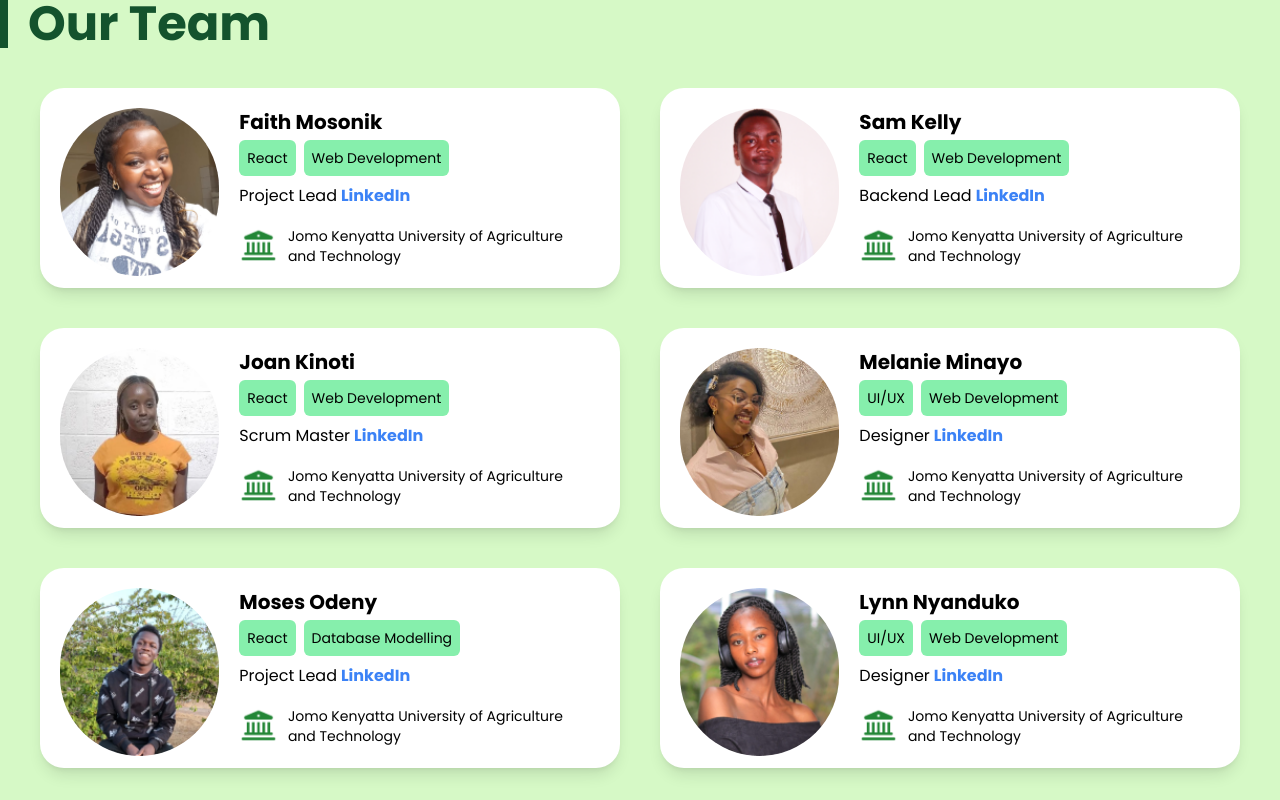
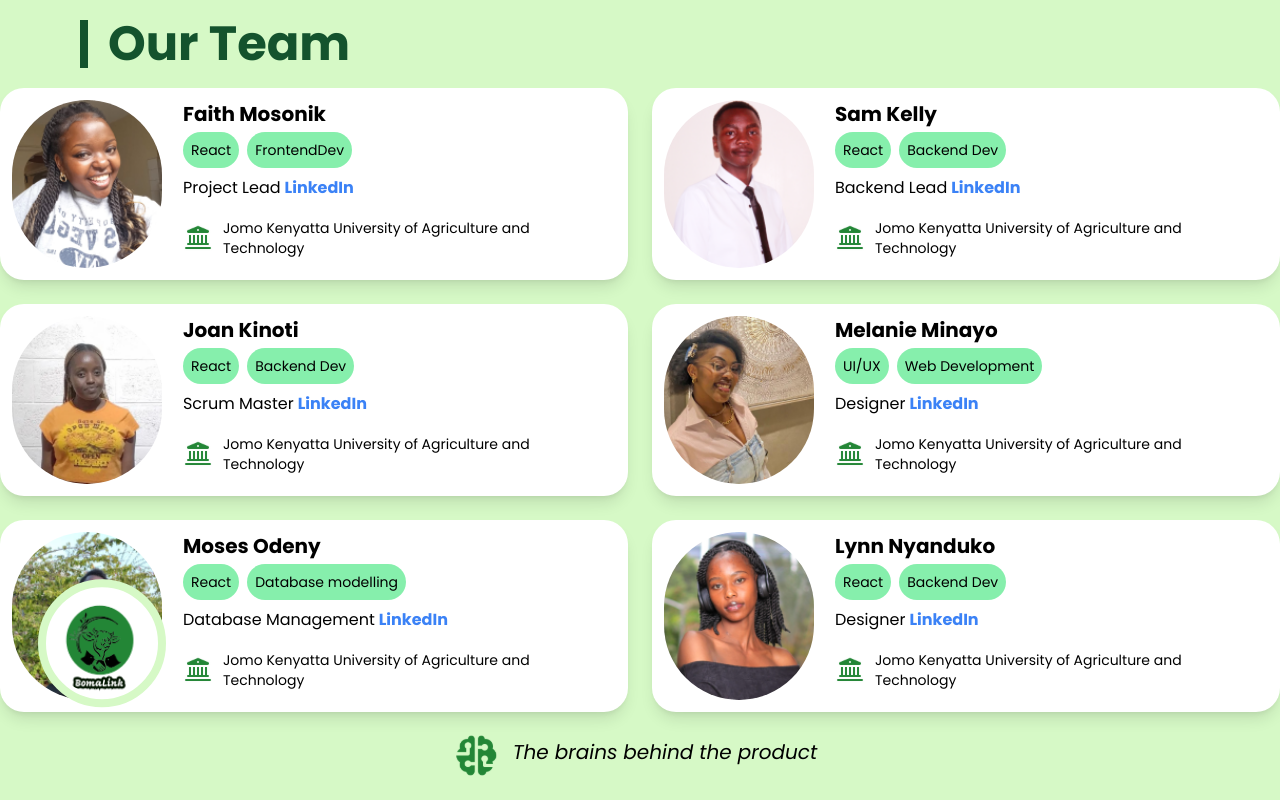
Before and after one commit to Icey-Python/BomaLink-web, a Next.js app: page /contactUs in a window 1280 px wide. Shown: the top 800 px of the page. Built offline with nearby package versions, Linux system fonts and the light colour scheme; a web font is replaced by a local one.

Commit message:
Refactor: Created a card for Profile

```diff
--- a/app/components/Footer.tsx
+++ b/app/components/Footer.tsx
@@ -6,7 +6,7 @@ function Footer() {
     <footer className="bg-green-950 text-green-200 py-12 w-screen">
       <div className="flex flex-col md:flex-row justify-around items-start md:items-center">
         <div className="flex items-center md:mb-0">
-          <div className="relative w-20 h-20 mr-3">
+          <div className="absolute bottom-[18%] translate-y-[40%] left-[3%] w-32 h-32 mr-3 bg-white rounded-full border-[#D6F9C6] border-8">
             <Image
               src="/logo-with-name.png"
               alt="Logo"
@@ -17,7 +17,7 @@ function Footer() {
               className="rounded-full"
             />
           </div>
-          <div>
+          <div className='ml-10'>
             <h3 className="text-xl font-bold text-white">BOMALINK</h3>
             <p className="text-sm">Maamuzi sahihi, ushirikiano wa kudumu</p>
           </div>
--- a/app/contactUs/components/profileCard.tsx
+++ b/app/contactUs/components/ProfileCard.tsx
@@ -1,4 +1,5 @@
 import Image from "next/image"
+import React from "react"
 declare namespace JSX{
 interface Props{
     path: string,
@@ -8,26 +9,26 @@ interface Props{
     skills:Array<string>
 }
 }
-const profileCard = ({path,position,linkedIn,name,skills}:JSX.Props) => {
+const ProfileCard = ({path,position,linkedIn,name,skills}:JSX.Props) => {
   return (
-    <div className="bg-white relative m-5 p-5 rounded-3xl shadow-lg overflow-hidden flex flex-col items-center gap-0.5 w-7/13">
-          <div className="flex space-x">
+    <div className="bg-white relative  p-3 rounded-3xl shadow-lg overflow-hidden flex flex-col items-center  max-w-fit">
+          <div className="flex ">
             <div>
               <Image
                 src={path}
                 alt="Profile Photo"
-                width={300}
-                height={300}
+                width={150}
+                height={150}
                 className="rounded-full  ml-0  h-full  object-cover mr-1"
               />
             </div>
             <div className="ml-5">
               <h2 className="text-xl font-bold mb-1">{name}</h2>
               <div className="flex space-x-2 mb-2">
-                <span className="bg-green-300 p-2 rounded-md text-sm">
+                <span className="bg-green-300 p-2 rounded-full text-sm">
                  {skills[0]}
                 </span>
-                <span className="bg-green-300 p-2 rounded-md text-sm">
+                <span className="bg-green-300 p-2 rounded-full text-sm">
                   {skills[1]}
                 </span>
               </div>
@@ -46,8 +47,8 @@ const profileCard = ({path,position,linkedIn,name,skills}:JSX.Props) => {
                 <Image
                 src="/icons/school-icon.svg"
                 alt="school"
-                width={50}
-                height={50}
+                width={30}
+                height={30}
                 />
               <p className="text-sm  p-2.5 ml-0">
                 Jomo Kenyatta University of Agriculture and Technology
@@ -59,4 +60,4 @@ const profileCard = ({path,position,linkedIn,name,skills}:JSX.Props) => {
   )
 }
 
-export default profileCard
+export default ProfileCard
--- a/app/contactUs/page.tsx
+++ b/app/contactUs/page.tsx
@@ -1,311 +1,26 @@
 import React from "react";
 import Footer from "../components/Footer";
 import Image from "next/image";
-import profileCard from "./components/profileCard";
+import profileCard from "./components/ProfileCard";
+import ProfileCard from "./components/ProfileCard";
 
 const page = () => {
   return (
     <div className="bg-gradient-to-r from-[#D6F9C6] to-[#D6F9C6] font-poppins w-screen overflow-x-hidden">
-      <h1 className="border-l-8 border-green-900 text-green-900 text-left  my-5mx-10 px-5 w-fit text-5xl font-poppins font-bold">
+      <h1 className="border-l-8 border-green-900 text-green-900 text-left  my-5 mx-20 px-5 w-fit text-5xl font-poppins font-bold">
         Our Team
       </h1>
-      <div className="flex flex-wrap justify-around w-full p-5">
-        <div className="flex">
-        <div className="bg-white relative m-5 p-5 rounded-3xl shadow-lg overflow-hidden flex flex-col items-center gap-0.5 h-[200px] w-fit
-        ">
-          <div className="flex space-x">
-            <div>
-              <Image
-                src="/profile/FM-profile.png"
-                alt="Profile Photo"
-                width={200}
-                height={200}
-                className="rounded-full  ml-0  h-full  object-cover mr-1"
-              />
-            </div>
-            <div className="ml-5">
-              <h2 className="text-xl font-bold mb-1">Faith Mosonik</h2>
-              <div className="flex space-x-2 mb-2">
-                <span className="bg-green-300 p-2 rounded-md text-sm">
-                  React
-                </span>
-                <span className="bg-green-300 p-2 rounded-md text-sm">
-                  Web Development
-                </span>
-              </div>
-              <div className="flex flex-row mb-2">
-                <span>Project Lead</span>
-                <span>
-                  <a
-                    href="https://www.linkedin.com/in/faith-mosonik-b07460238?utm_source=share&utm_campaign=share_via&utm_content=profile&utm_medium=android_app"
-                    className="text-blue-500 ml-1 font-bold"
-                  >
-                    LinkedIn
-                  </a>
-                </span>
-              </div>
-              <div className="flex">
-                <Image
-                src="/icons/school-icon.svg"
-                alt="school"
-                width={50}
-                height={50}
-                />
-              <p className="text-sm  p-2.5 ml-0">
-                Jomo Kenyatta University of Agriculture and Technology
-              </p>
-              </div>
-            </div>
-          </div>
+        <div className="grid grid-cols-2 gap-6 w-fit mx-auto mb-4">
+          <ProfileCard path={"/profile/FM-profile.png"} position={"Project Lead"} linkedIn={"https://www.linkedin.com/in/faith-mosonik-b07460238?utm_source=share&utm_campaign=share_via&utm_content=profile&utm_medium=android_app"} skills={["React", "FrontendDev"]} name={"Faith Mosonik"}/>
+          <ProfileCard path={"/profile/SK-profile.png"} position={"Backend Lead"} linkedIn={"https://www.linkedin.com/in/sammy-kelly-777079292?utm_source=share&utm_campaign=share_via&utm_content=profile&utm_medium=android_app"} skills={["React", "Backend Dev"]} name={"Sam Kelly"}/>
+          <ProfileCard path={"/profile/JK-profile.png"} position={"Scrum Master"} linkedIn={"https://www.linkedin.com/in/joan-kinoti-9b26311b1"} skills={["React", "Backend Dev"]} name={"Joan Kinoti"}/>
+          <ProfileCard path={"/profile/MM-profile.png"} position={"Designer"} linkedIn={"https://www.linkedin.com/in/melanie-minayo-6ab167298/"} skills={["UI/UX", "Web Development"]} name={"Melanie Minayo"}/>
+          <ProfileCard path={"/profile/MO-profile.png"} position={"Database Management"} linkedIn={"https://www.linkedin.com/in/moses-odeny-19bb56292"} skills={["React", "Database modelling"]} name={"Moses Odeny"}/>
+          <ProfileCard path={"/profile/LN-profile.png"} position={"Designer"} linkedIn={"https://www.linkedin.com/in/lynn-omae-0160b1252?utm_source=share&utm_campaign=share_via&utm_content=profile&utm_medium=android_app"} skills={["React", "Backend Dev"]} name={"Lynn Nyanduko"}/>
         </div>
 
-        <div className="bg-white relative m-5 p-5 rounded-3xl shadow-lg overflow-hidden flex flex-col items-center gap-0.5 h-[200px] w-fit
-        ">
-          <div className="flex space-x">
-            <div>
-              <Image
-                src="/profile/SK-profile.png"
-                alt="Profile Photo"
-                width={200}
-                height={200}
-                className="rounded-full  ml-0  h-full  object-cover mr-1"
-              />
-            </div>
-            <div className="ml-5">
-              <h2 className="text-xl font-bold mb-1">Sam Kelly</h2>
-              <div className="flex space-x-2 mb-2">
-                <span className="bg-green-300 p-2 rounded-md text-sm">
-                  React
-                </span>
-                <span className="bg-green-300 p-2 rounded-md text-sm">
-                  Web Development
-                </span>
-              </div>
-              <div className="flex flex-row mb-2">
-                <span>Backend Lead</span>
-                <span>
-                  <a
-                    href="https://www.linkedin.com/in/sammy-kelly-777079292?utm_source=share&utm_campaign=share_via&utm_content=profile&utm_medium=android_app"
-                    className="text-blue-500 ml-1 font-bold"
-                  >
-                    LinkedIn
-                  </a>
-                </span>
-              </div>
-              <div className="flex">
-                <Image
-                src="/icons/school-icon.svg"
-                alt="school"
-                width={50}
-                height={50}
-                />
-              <p className="text-sm  p-2.5 ml-0">
-                Jomo Kenyatta University of Agriculture and Technology
-              </p>
-              </div>
-            </div>
-          </div>
-        </div>
-        </div>
 
-        <div className="flex">
-        <div className="bg-white relative m-5 p-5 rounded-3xl shadow-lg overflow-hidden flex flex-col items-center gap-0.5 h-[200px] w-fit
-        ">
-          <div className="flex space-x">
-            <div>
-              <Image
-                src="/profile/JK-profile.png"
-                alt="Profile Photo"
-                width={200}
-                height={200}
-                className="rounded-full  ml-0  h-full object-cover mr-1"
-              />
-            </div>
-            <div className="ml-5">
-              <h2 className="text-xl font-bold mb-1">Joan Kinoti</h2>
-              <div className="flex space-x-2 mb-2">
-                <span className="bg-green-300 p-2 rounded-md text-sm">
-                  React
-                </span>
-                <span className="bg-green-300 p-2 rounded-md text-sm">
-                  Web Development
-                </span>
-              </div>
-              <div className="flex flex-row mb-2">
-                <span>Scrum Master</span>
-                <span>
-                  <a
-                    href="https://www.linkedin.com/in/joan-kinoti-9b26311b1"
-                    className="text-blue-500 ml-1 font-bold"
-                  >
-                    LinkedIn
-                  </a>
-                </span>
-              </div>
-              <div className="flex">
-                <Image
-                src="/icons/school-icon.svg"
-                alt="school"
-                width={50}
-                height={50}
-                />
-              <p className="text-sm  p-2.5 ml-0">
-                Jomo Kenyatta University of Agriculture and Technology
-              </p>
-              </div>
-            </div>
-          </div>
-        </div>
-        <div className="bg-white relative m-5 p-5 rounded-3xl shadow-lg overflow-hidden flex flex-col items-center gap-0.5 h-[200px] w-fit
-        ">
-          <div className="flex space-x">
-            <div>
-              <Image
-                src="/profile/MM-profile.png"
-                alt="Profile Photo"
-                width={200}
-                height={200}
-                className="rounded-full  ml-0  h-full object-cover mr-1"
-              />
-            </div>
-            <div className="ml-5">
-              <h2 className="text-xl font-bold mb-1">Melanie Minayo</h2>
-              <div className="flex space-x-2 mb-2">
-                <span className="bg-green-300 p-2 rounded-md text-sm">
-                  UI/UX
-                </span>
-                <span className="bg-green-300 p-2 rounded-md text-sm">
-                  Web Development
-                </span>
-              </div>
-              <div className="flex flex-row mb-2">
-                <span>Designer</span>
-                <span>
-                  <a
-                    href="https://www.linkedin.com/in/melanie-minayo-6ab167298/"
-                    className="text-blue-500 ml-1 font-bold"
-                  >
-                    LinkedIn
-                  </a>
-                </span>
-              </div>
-              <div className="flex">
-                <Image
-                src="/icons/school-icon.svg"
-                alt="school"
-                width={50}
-                height={50}
-                />
-              <p className="text-sm  p-2.5 ml-0">
-                Jomo Kenyatta University of Agriculture and Technology
-              </p>
-              </div>
-            </div>
-          </div>
-        </div>
-        </div>
-
-        <div className="flex">
-        <div className="bg-white relative m-5 p-5 rounded-3xl shadow-lg overflow-hidden flex flex-col items-center gap-0.5 h-[200px] w-fit
-        ">
-          <div className="flex space-x">
-            <div>
-              <Image
-                src="/profile/MO-profile.png"
-                alt="Profile Photo"
-                width={200}
-                height={200}
-                className="rounded-full  ml-0  h-full object-cover mr-1"
-              />
-            </div>
-            <div className="ml-5">
-              <h2 className="text-xl font-bold mb-1">Moses Odeny</h2>
-              <div className="flex space-x-2 mb-2">
-                <span className="bg-green-300 p-2 rounded-md text-sm">
-                  React
-                </span>
-                <span className="bg-green-300 p-2 rounded-md text-sm">
-                  Database Modelling
-                </span>
-              </div>
-              <div className="flex flex-row mb-2">
-                <span>Project Lead</span>
-                <span>
-                  <a
-                    href="https://www.linkedin.com/in/moses-odeny-19bb56292"
-                    className="text-blue-500 ml-1 font-bold"
-                  >
-                    LinkedIn
-                  </a>
-                </span>
-              </div>
-              <div className="flex">
-                <Image
-                src="/icons/school-icon.svg"
-                alt="school"
-                width={50}
-                height={50}
-                />
-              <p className="text-sm  p-2.5 ml-0">
-                Jomo Kenyatta University of Agriculture and Technology
-              </p>
-              </div>
-            </div>
-          </div>
-        </div>
-
-        <div className="bg-white relative m-5 p-5 rounded-3xl shadow-lg overflow-hidden flex flex-col items-center gap-0.5 h-[200px] w-fit
-        ">
-          <div className="flex space-x">
-            <div>
-              <Image
-                src="/profile/LN-profile.png"
-                alt="Profile Photo"
-                width={200}
-                height={200}
-                className="rounded-full  ml-0  h-full object-cover mr-1"
-              />
-            </div>
-            <div className="ml-5">
-              <h2 className="text-xl font-bold mb-1">Lynn Nyanduko</h2>
-              <div className="flex space-x-2 mb-2">
-                <span className="bg-green-300 p-2 rounded-md text-sm">
-                  UI/UX
-                </span>
-                <span className="bg-green-300 p-2 rounded-md text-sm">
-                  Web Development
-                </span>
-              </div>
-              <div className="flex flex-row mb-2">
-                <span>Designer</span>
-                <span>
-                  <a
-                    href="https://www.linkedin.com/in/lynn-omae-0160b1252?utm_source=share&utm_campaign=share_via&utm_content=profile&utm_medium=android_app"
-                    className="text-blue-500 ml-1 font-bold"
-                  >
-                    LinkedIn
-                  </a>
-                </span>
-              </div>
-              <div className="flex">
-                <Image
-                src="/icons/school-icon.svg"
-                alt="school"
-                width={50}
-                height={50}
-                />
-              <p className="text-sm  p-2.5 ml-0">
-                Jomo Kenyatta University of Agriculture and Technology
-              </p>
-              </div>
-            </div>
-          </div>
-        </div>
-
-        </div>
-
-      </div>
-      <div className="flex place-content-center">
+      <div className="flex place-content-center mb-5">
                 <Image
                 src="/icons/brain-icon.svg"
                 alt="brain"
```
